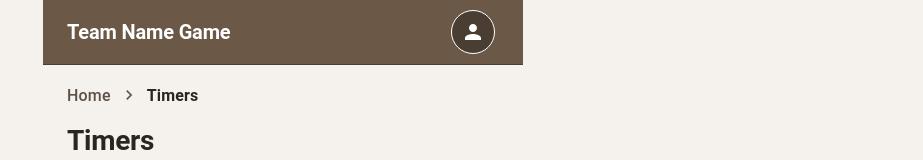
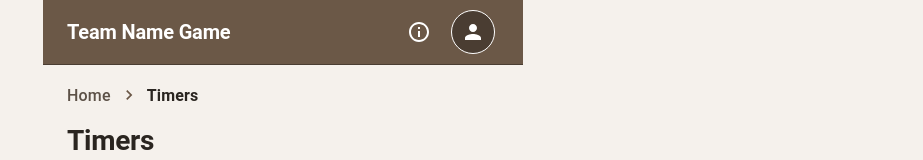
Before and after one commit to bcit-tlu/team-name-game, a React (Vite) app in the folder client/: page /timer/display in a window 1280 px wide. Shown: the top 160 px of the page, without its empty margins (357-1280 px from the left). Built offline with nearby package versions, Linux system fonts and the light colour scheme; no server answers; what @opentelemetry/exporter-trace-otlp-http, @opentelemetry/resources, @opentelemetry/sdk-trace-web, @opentelemetry/semantic-conventions would draw is missing.

Commit message:
feat(client): add info icon to app bar linking to intro page
Co-Authored-By: kyle_hunter@bcit.ca <kyle_hunter@bcit.ca>

```diff
--- a/client/src/components/Layout.tsx
+++ b/client/src/components/Layout.tsx
@@ -14,6 +14,7 @@ import {
 import HomeIcon from '@mui/icons-material/Home';
 import EmojiEventsIcon from '@mui/icons-material/EmojiEvents';
 import RateReviewIcon from '@mui/icons-material/RateReview';
+import InfoOutlinedIcon from '@mui/icons-material/InfoOutlined';
 import PersonIcon from '@mui/icons-material/Person';
 import { useSession } from '../contexts/SessionContext';
 
@@ -59,6 +60,13 @@ function Layout() {
           >
             Team Name Game
           </Typography>
+          <IconButton
+            onClick={() => navigate('/intro')}
+            aria-label="Game info"
+            sx={{ color: 'primary.contrastText' }}
+          >
+            <InfoOutlinedIcon />
+          </IconButton>
           <IconButton
             onClick={handleProfileClick}
             aria-label="Open profile"
```
